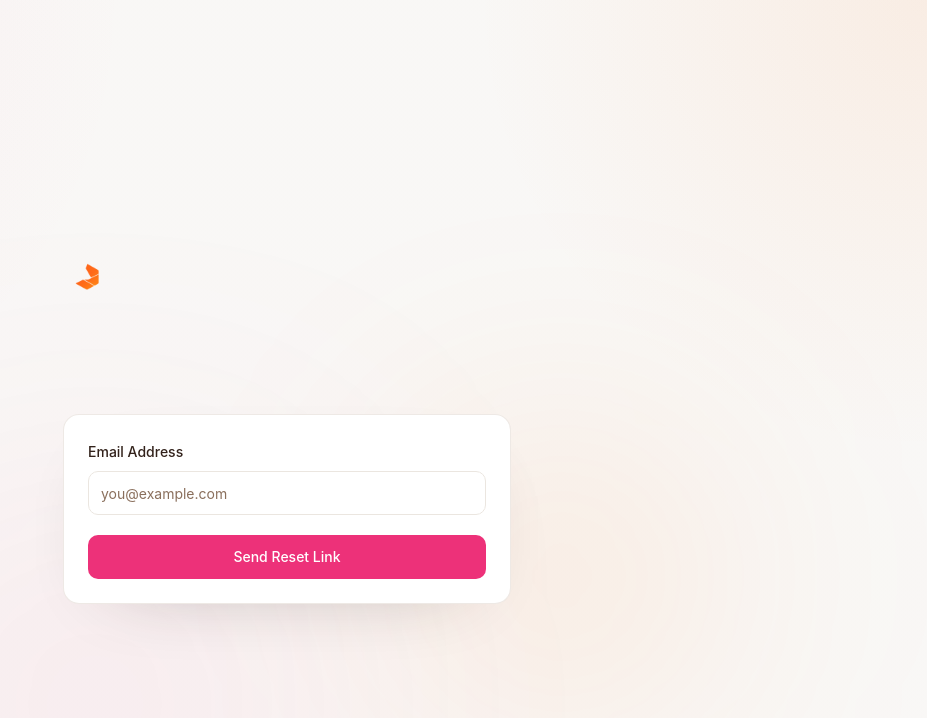
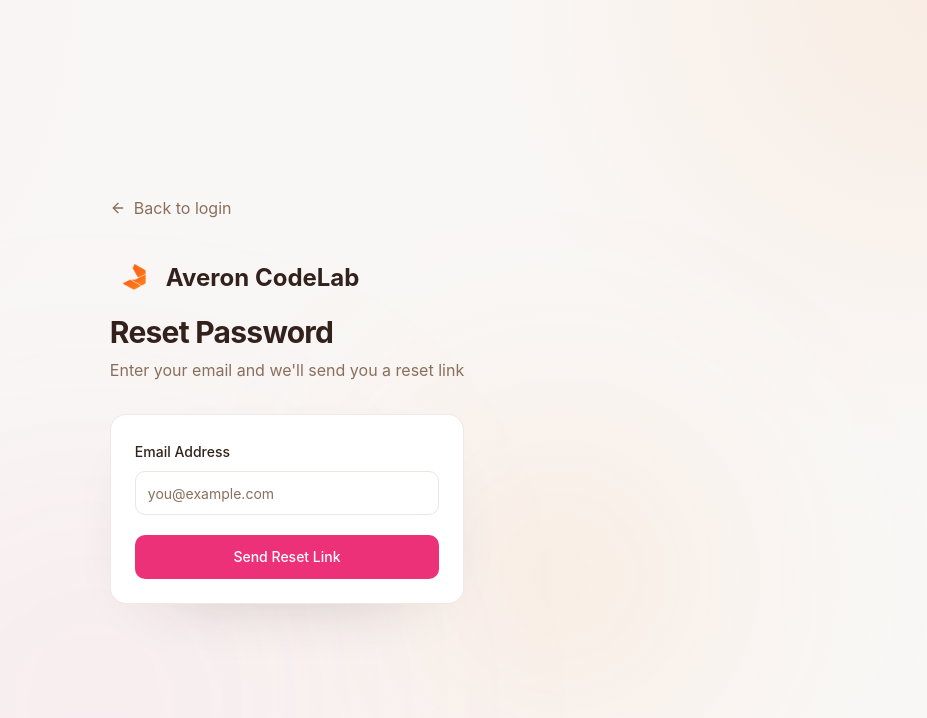
Before and after one commit to stashflow/averon-codelab, a Next.js app: page /auth/forgot-password in a window 1280 px wide. Shown: the top 718 px of the page, without its empty margins (353-1280 px from the left). Built offline with nearby package versions, Linux system fonts and the light colour scheme.

Commit message:
Fix backdrop visibility issues

```diff
--- a/components/app-shell.tsx
+++ b/components/app-shell.tsx
@@ -41,9 +41,9 @@ type PageIntroProps = {
 
 export function AppShell({ children, className }: AppShellProps) {
   return (
-    <div className={cn('min-h-screen warm-aurora text-foreground', className)}>
+    <div className={cn('relative isolate min-h-screen warm-aurora text-foreground', className)}>
       <SiteBackdrop />
-      {children}
+      <div className="relative z-10">{children}</div>
     </div>
   )
 }
--- a/components/site-backdrop.tsx
+++ b/components/site-backdrop.tsx
@@ -1,6 +1,6 @@
 export function SiteBackdrop() {
   return (
-    <div className="pointer-events-none fixed inset-0 overflow-hidden warm-aurora">
+    <div className="pointer-events-none fixed inset-0 z-0 overflow-hidden warm-aurora">
       <div className="absolute inset-0 bg-[linear-gradient(to_right,hsl(var(--border)/0.18)_1px,transparent_1px),linear-gradient(to_bottom,hsl(var(--border)/0.18)_1px,transparent_1px)] bg-[size:72px_72px] opacity-[0.08]" />
       <div className="absolute left-[8%] top-[-10%] h-80 w-80 rounded-full bg-primary/12 blur-[120px]" />
       <div className="absolute right-[10%] top-[12%] h-72 w-72 rounded-full bg-accent/12 blur-[120px]" />
```
